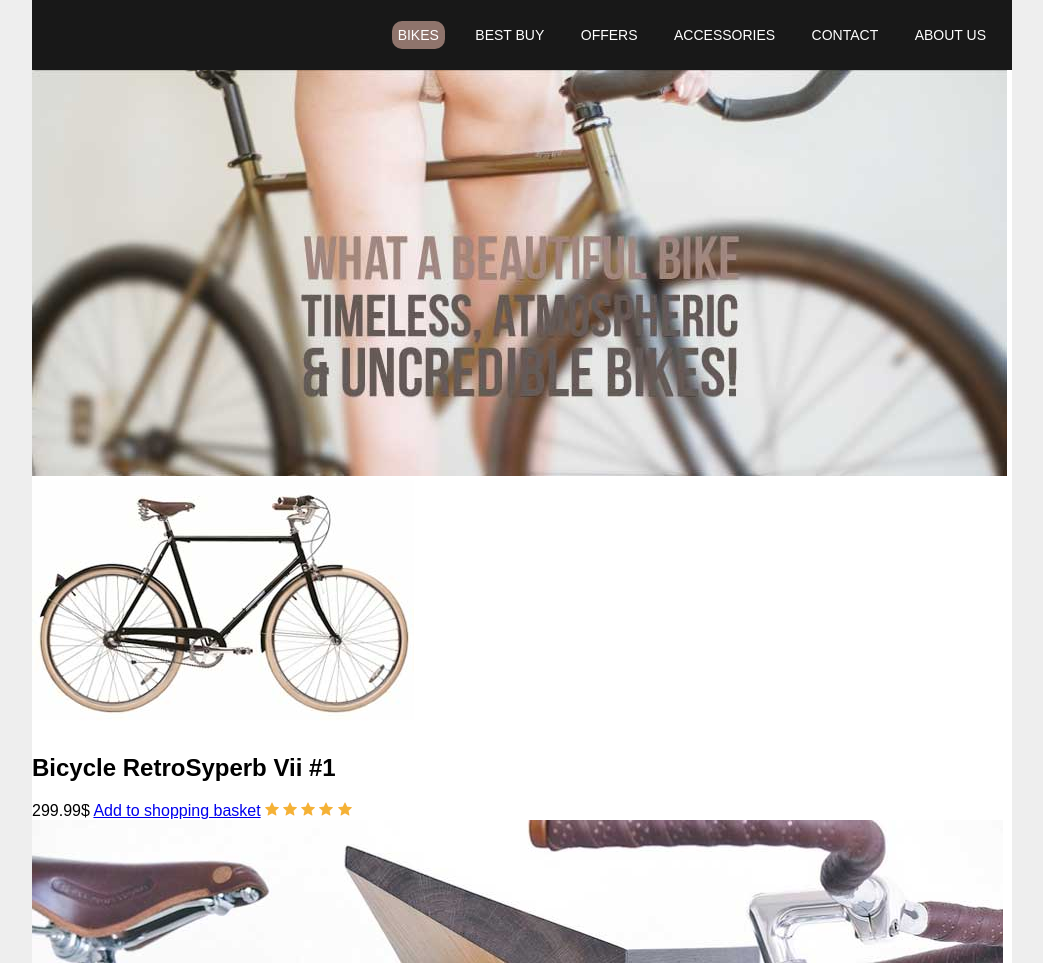
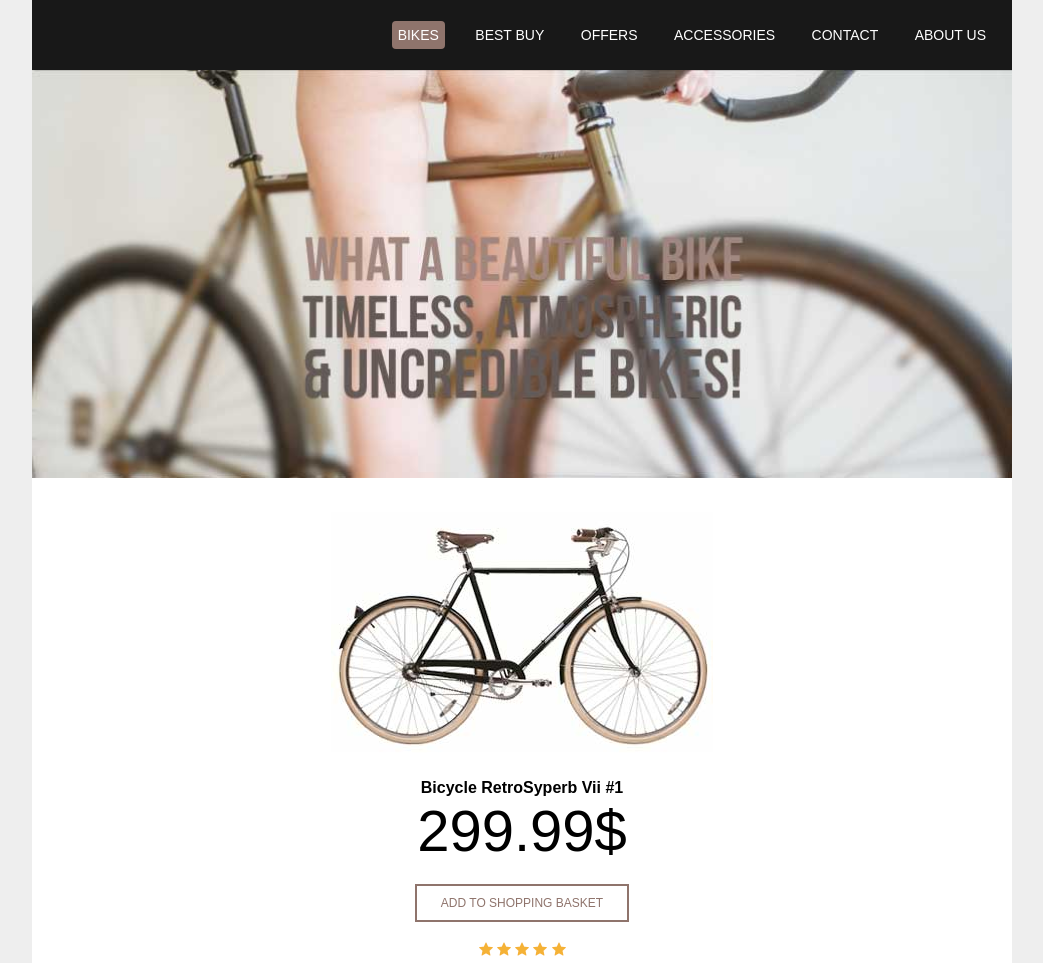
Before and after one commit to jad-amine/Bikes-Website, a plain HTML site: page index.html in a window 1280 px wide. Shown: the top 963 px of the page, without its empty margins (118-1161 px from the left). Drawn offline with Linux system fonts and the light colour scheme.

Commit message:
CSS - Added lower body style

```diff
--- a/styles/style.css
+++ b/styles/style.css
@@ -34,7 +34,48 @@ body{
     color: #fff;
 }
 
-.current{
-    background-color: #8f746c;
-    border-radius: 10px;
+
+#main-navigation a.current{
+    background: #8f746c;
+    border-radius: 4px;
 }
+
+#lead-banner img{
+    width: 100%;
+}
+
+#shop{
+    margin: 30px 0;
+    text-align: center;
+}
+
+#shop h2.product-name{
+    font-size: 16px;
+    margin-bottom: 0;
+}
+
+#shop span.price{
+    font-size: 58px;
+    display: block;
+}
+
+#shop a.add-to-bag{
+    display: block;
+    color: #8f746c;
+    text-transform: uppercase;
+    font-size: 12px;
+    text-decoration: none;
+    padding: 10px 0px;
+    border: 2px solid #8f746c;
+    width: 210px;
+    margin: 20px auto;
+}
+
+#shop a.add-to-bag:hover{
+    background: #8f746c;
+    color: #fff;
+}
+
+#footer-banner img{
+    width: 100%;
+}
```
